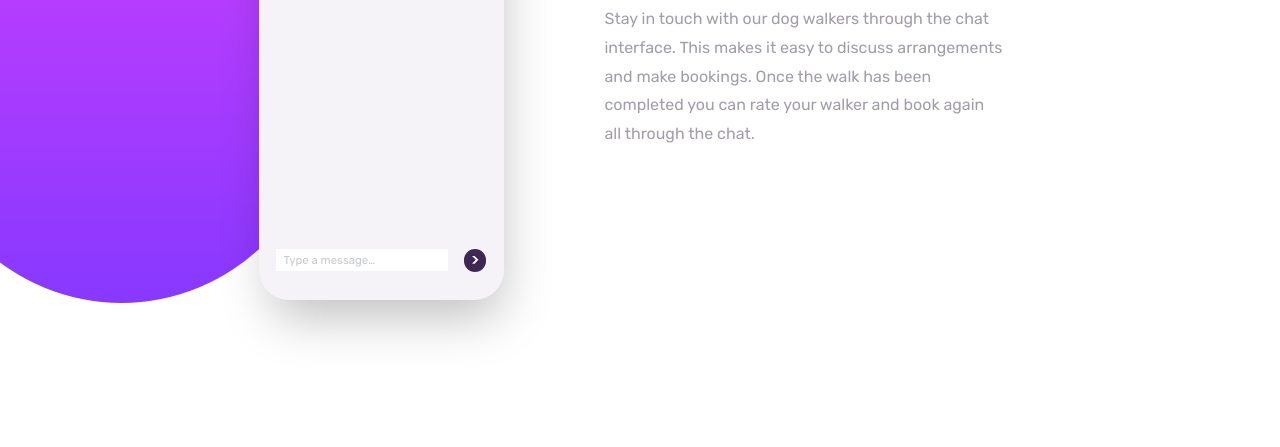
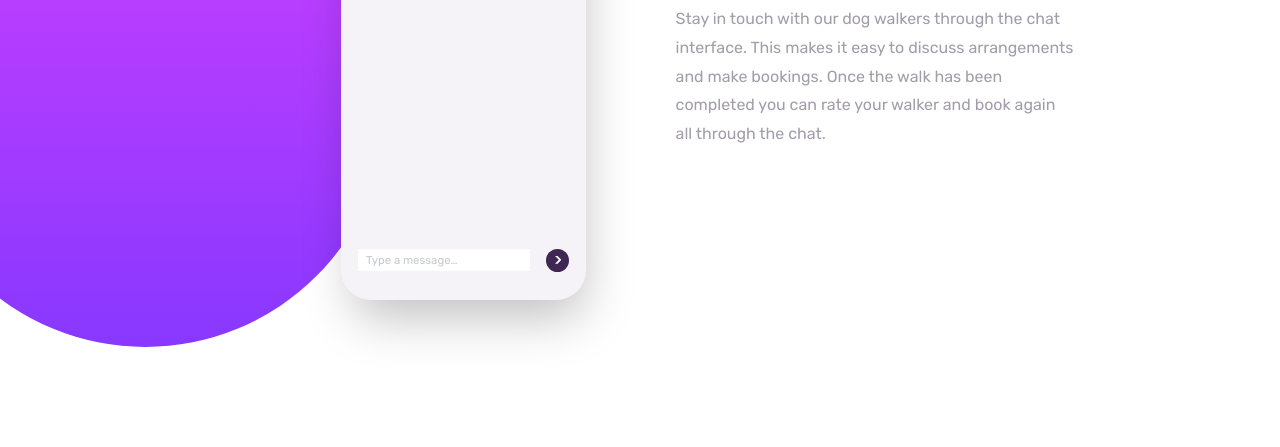
Before and after one commit to skorpioo/chat-app-css-illustration, a plain HTML site: page index.html in a window 1280 px wide. Shown: the part 353-800 px from the top of the page. Drawn offline with Linux system fonts and the light colour scheme.

Commit message:
Add files via upload

```diff
--- a/style.css
+++ b/style.css
@@ -97,7 +97,7 @@ h6 {
 @media (min-width: 55em) {
   .component {
     grid-template-columns: 1fr 1.25fr;
-    gap: 4rem;
+    gap: 12rem;
   }
 }
 .component__app {
@@ -112,8 +112,8 @@ h6 {
 }
 @media (min-width: 55em) {
   .component__bg {
-    width: 75%;
-    height: 41rem;
+    width: 100%;
+    height: 43.75rem;
     border-radius: 0 0 100vw 100vw;
     translate: -20% 0;
   }
@@ -127,7 +127,7 @@ h6 {
 }
 @media (min-width: 55em) {
   .component__phone {
-    left: 41%;
+    left: 70.5%;
     margin-block: auto;
   }
 }
```
